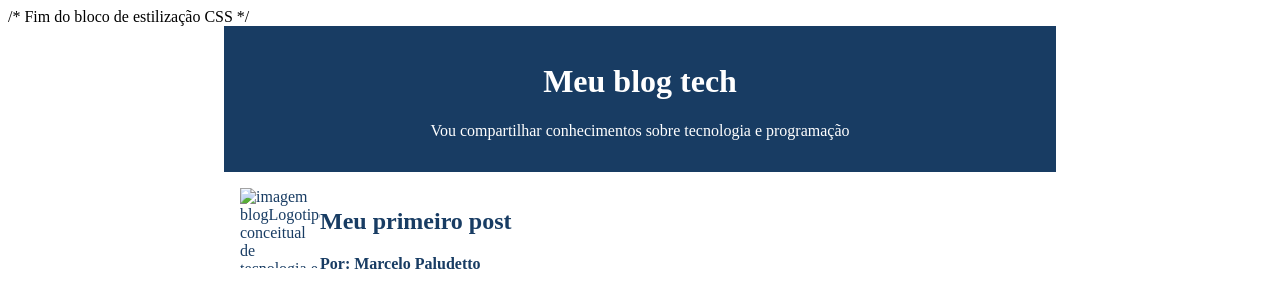
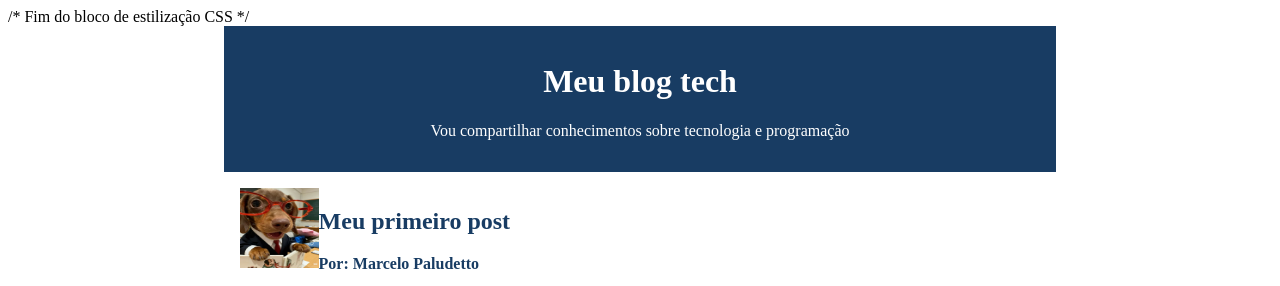
Before and after one commit to mirelypadilha-debug/Meublog2026, a plain HTML site: page index.html in a window 1280 px wide. Shown: the top 286 px of the page. Drawn offline with Linux system fonts and the light colour scheme.

Commit message:
Update index.html

```diff
--- a/index.html
+++ b/index.html
@@ -61,7 +61,7 @@
 
         <article> <!-- Primeiro artigo do blog -->
             <!-- Tag de imagem com origem (src) e texto descritivo de acessibilidade (alt) -->
-            <img src="imagem blog"
+            <img src="277a16ea2a6bcfd67040668954763124.jpg"
                 alt="imagem blogLogotipo conceitual de tecnologia e educação: um livro aberto de onde emerge um cérebro digital brilhante, cercado por ícones de Wi-Fi, circuitos e lâmpada de ideia. Cores em tons de azul e branco.">
             <div> <!-- Divisor ou container para agrupar os textos ao lado da imagem -->
                 <h2>Meu primeiro post</h2> <!-- Título do post -->
```
